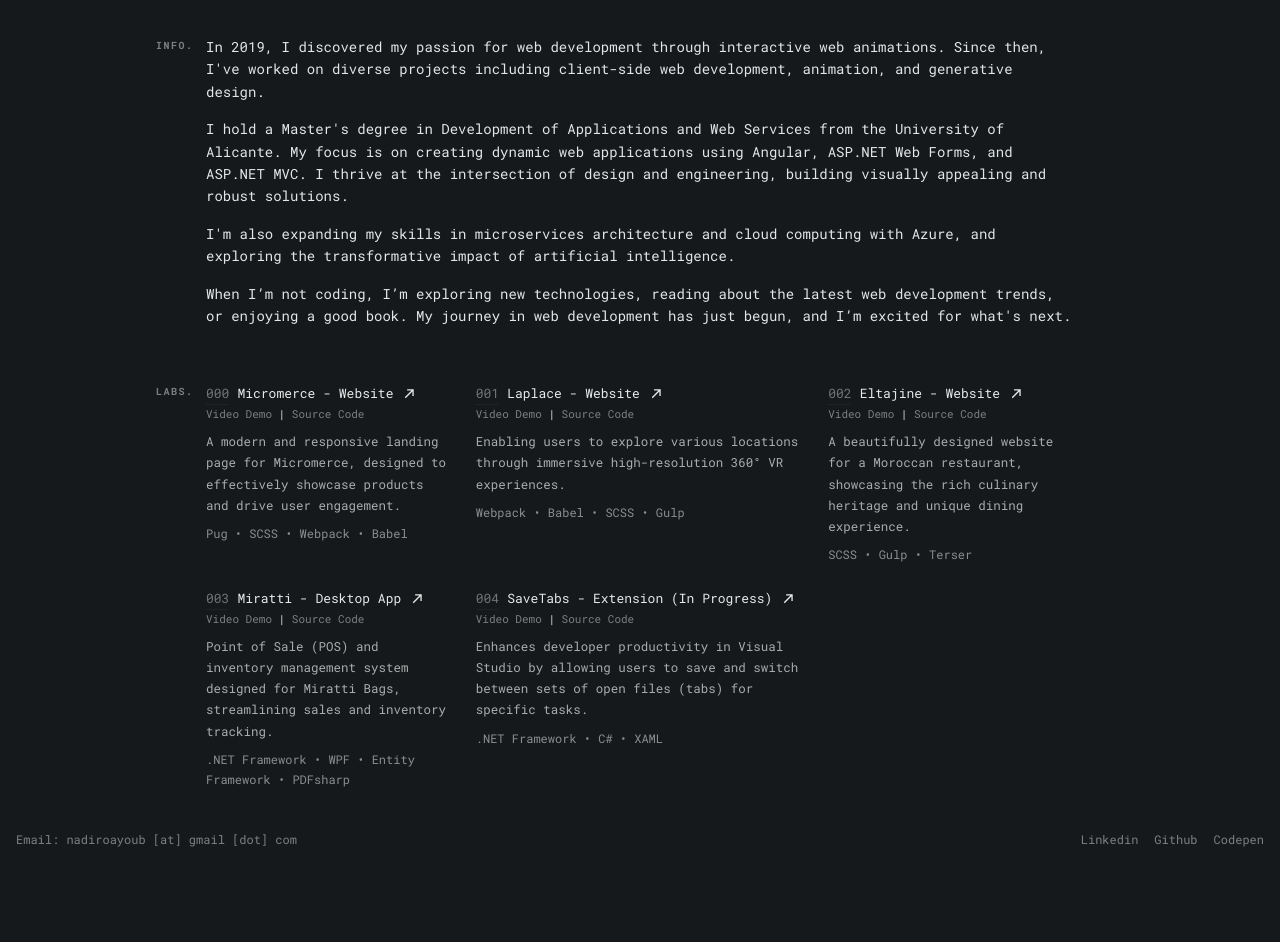
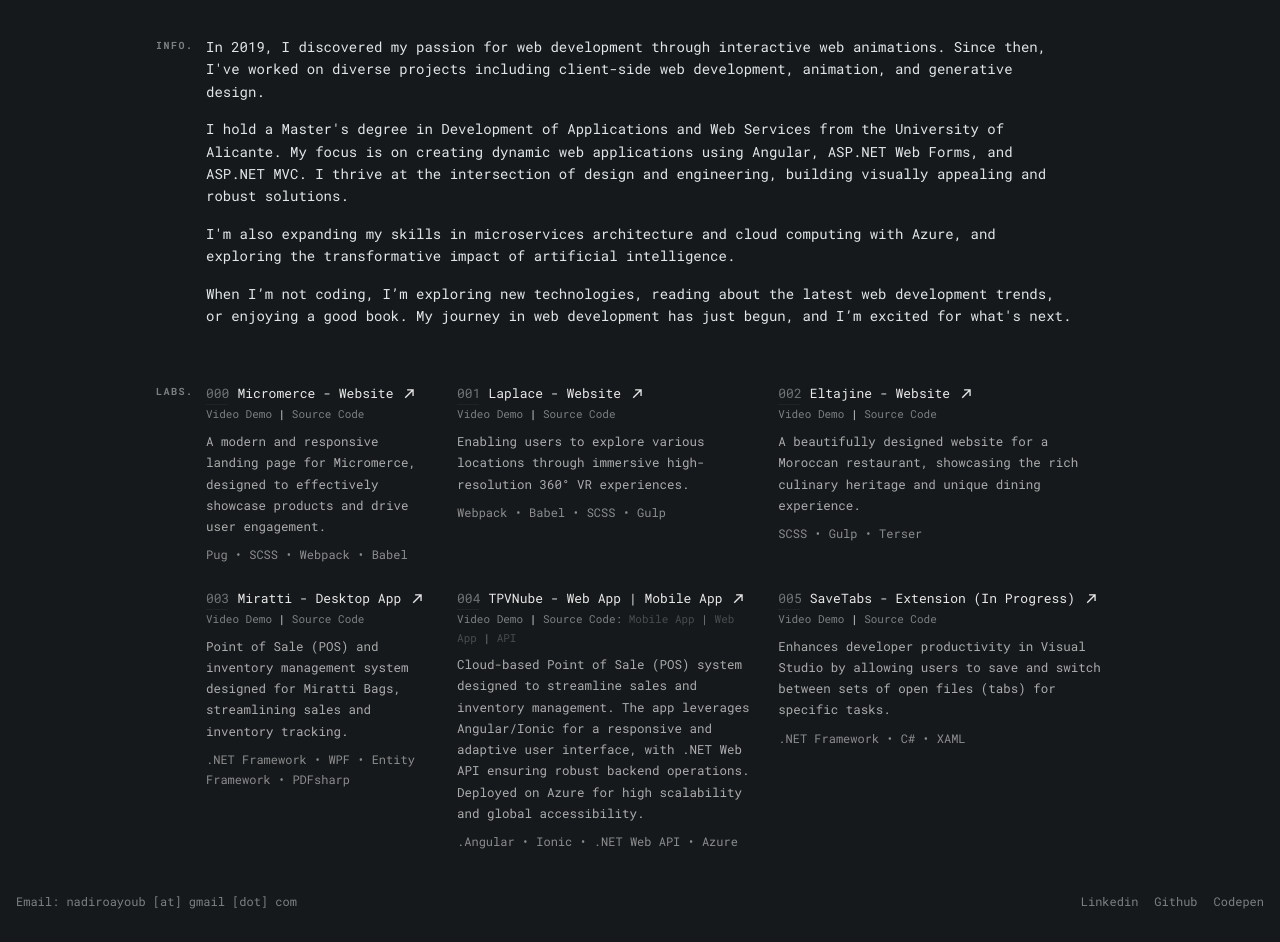
Before and after one commit to nadiroayoub/portfolio-v2, a website built with webpack: page src/public/index.html in a window 1280 px wide. Shown: the part 84-1026 px from the top of the page. Before the commit the page ends 964 px from the top, so only its background shows below. Built offline with nearby package versions, Linux system fonts and the light colour scheme.

Commit message:
add tpv nube project

```diff
--- a/src/public/index.html
+++ b/src/public/index.html
@@ -156,6 +156,39 @@
           <div class="project-details">
             <a class="project-link" target="_blank">
               <span class="project-index">004</span>
+              <span class="project-title">TPVNube - Web App | Mobile App
+                <svg xmlns="http://www.w3.org/2000/svg" viewBox="0 0 24 24" width="16" height="16">
+                  <path fill="white" d="M12 2l7 7-1.4 1.4L13 5.8V20h-2V5.8l-4.6 4.6L5 9l7-7z" />
+                </svg>
+              </span>
+            </a>
+
+            <div class="project-links">
+              <a class="project-demo" target="_blank" href="https://youtu.be/qDwHHxJwcvs">Video Demo</a> |
+              <!-- <a class="project-source" href="https://github.com/nadiroayoub/tpvnube-movil-camarero" target="_blank">Source Code</a> -->
+              <span class="project-source">
+                Source Code:
+                <a class="project-source" href="https://github.com/nadiroayoub/tpvnube-movil-camarero" target="_blank">Mobile App</a> |
+                <a  class="project-source" href="https://github.com/nadiroayoub/tpv-host-front/tree/master" target="_blank">Web App</a> |
+                <a  class="project-source" href="https://github.com/nadiroayoub/tpvnube-backend" target="_blank">API</a>
+              </span>
+
+            </div>
+
+            <span class="project-description">Cloud-based Point of Sale (POS) system designed to streamline sales
+              and inventory management. The app leverages Angular/Ionic for a responsive and adaptive user interface,
+              with .NET Web API ensuring robust backend operations.
+              Deployed on Azure for high scalability and global accessibility.
+            </span>
+            <span class="project-technologies">.Angular • Ionic • .NET Web API • Azure</span>
+
+          </div>
+        </div>
+
+        <div class="project-item">
+          <div class="project-details">
+            <a class="project-link" target="_blank">
+              <span class="project-index">005</span>
               <span class="project-title">SaveTabs - Extension (In Progress)
                 <svg xmlns="http://www.w3.org/2000/svg" viewBox="0 0 24 24" width="16" height="16">
                   <path fill="white" d="M12 2l7 7-1.4 1.4L13 5.8V20h-2V5.8l-4.6 4.6L5 9l7-7z" />
```
Also changed, not shown: dist/index.html.
